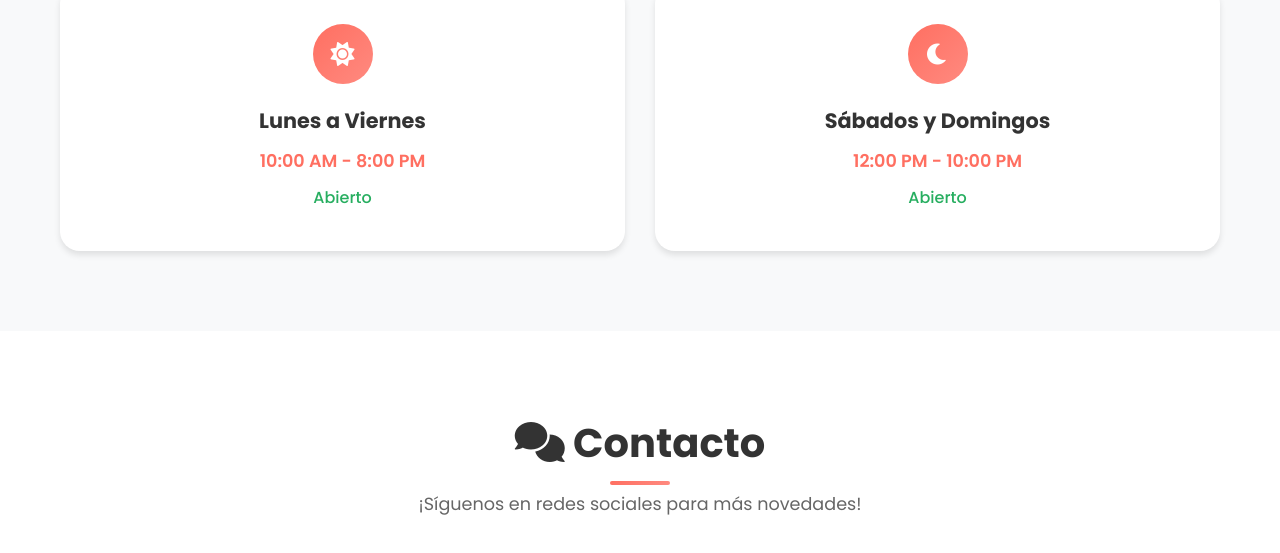
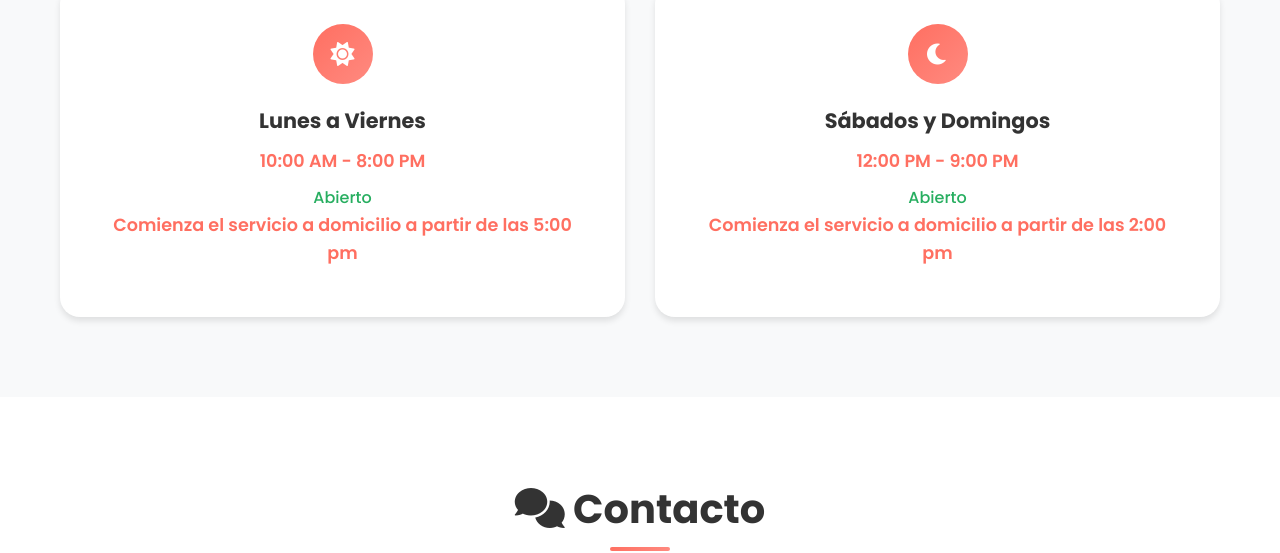
Before and after one commit to Jona1110/snackfly2.0, a plain HTML site: page index.html in a window 1280 px wide. Shown: the part 3785-4338 px from the top of the page. Drawn offline with nearby package versions, Linux system fonts and the light colour scheme.

Commit message:
Update index.html

```diff
--- a/index.html
+++ b/index.html
@@ -283,14 +283,16 @@
                         <h3>Lunes a Viernes</h3>
                         <p class="horario-time">10:00 AM - 8:00 PM</p>
                         <p class="horario-status">Abierto</p>
+                        <p class="horario-time">Comienza el servicio a domicilio a partir de las 5:00 pm</p>
                     </div>
                     <div class="horario-card animate__animated animate__fadeInRight animate__delay-1s">
                         <div class="horario-icon">
                             <i class="fas fa-moon"></i>
                         </div>
                         <h3>Sábados y Domingos</h3>
-                        <p class="horario-time">12:00 PM - 10:00 PM</p>
+                        <p class="horario-time">12:00 PM - 9:00 PM</p>
                         <p class="horario-status">Abierto</p>
+                        <p class="horario-time">Comienza el servicio a domicilio a partir de las 2:00 pm</p>
                     </div>
                 </div>
             </div>
@@ -466,7 +468,7 @@
                     <div class="footer-contact">
                         <p><i class="fas fa-phone"></i> 33-22-96-19-69</p>
                         <p><i class="fas fa-map-marker-alt"></i> Pino Suárez 299, El Salto, Jal.</p>
-                        <p><i class="fas fa-clock"></i> Lun-Vie: 10:00 AM - 8:00 PM</p>
+                        <p><i class="fas fa-clock"></i> Lun-Vie: 5:00 PM - 9:00 PM</p>
                     </div>
                 </div>
             </div>
```
